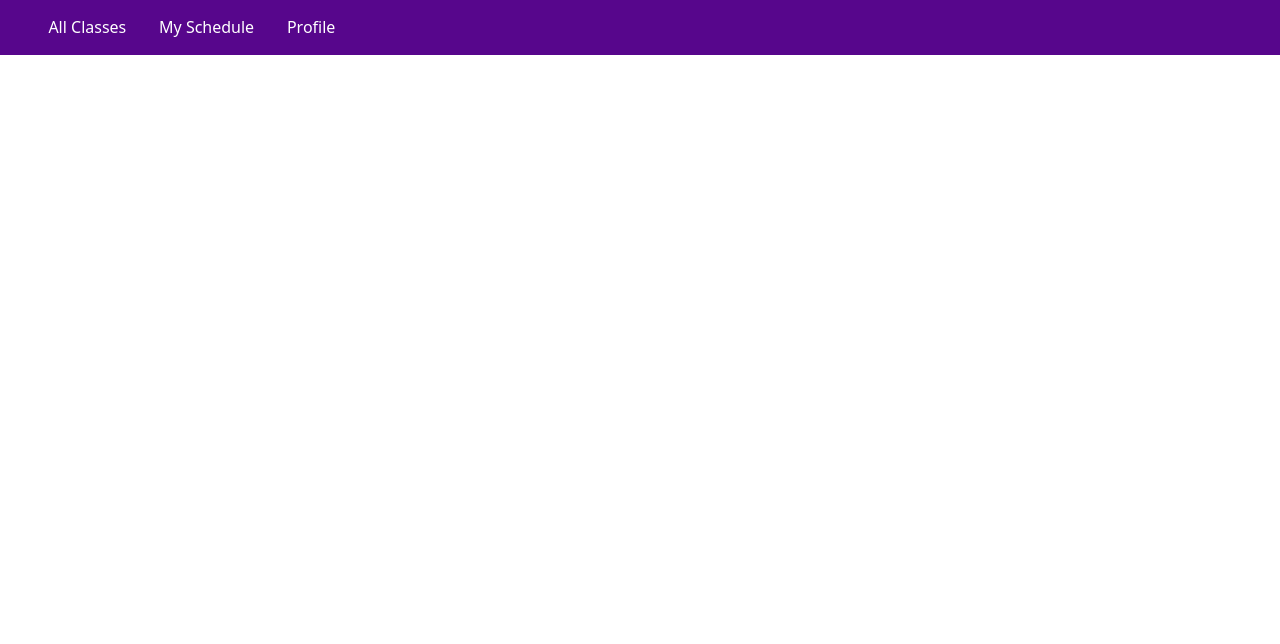
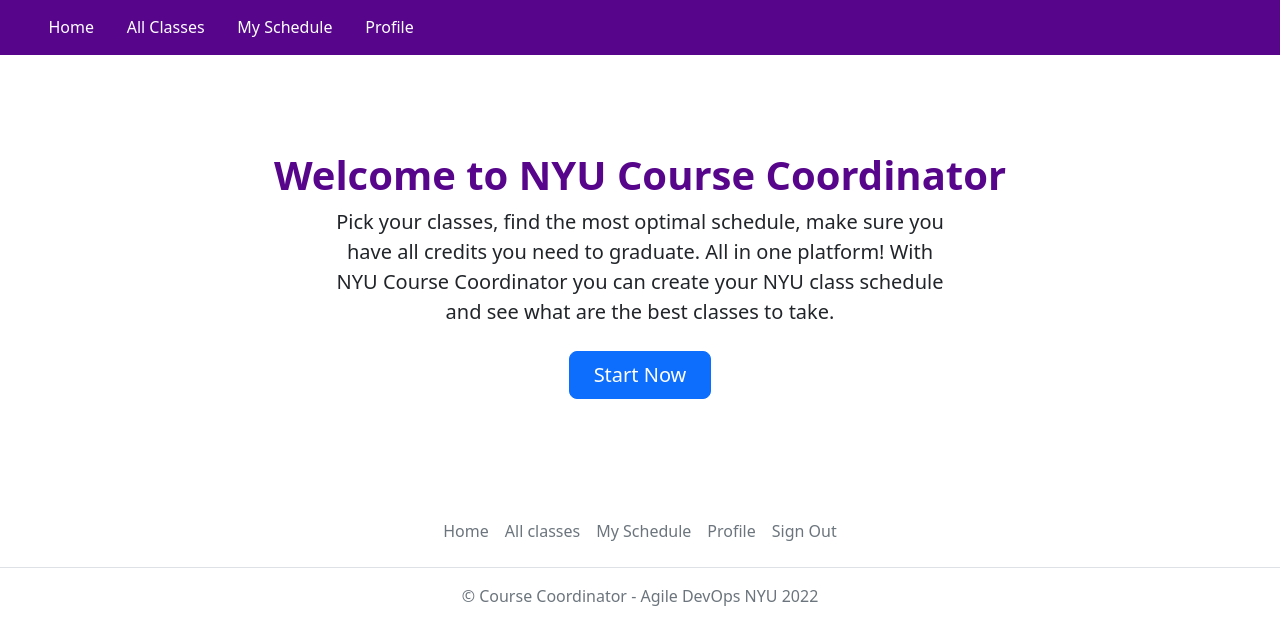
Before and after one commit to agiledev-students-fall2022/final-project-team-nyu-course-coordinator, a React (Create React App) app in the folder front-end/: page / in a window 1280 px wide. Shown: the top 644 px of the page. Built offline with nearby package versions, Linux system fonts and the light colour scheme.

Commit message:
added footer and home page

```diff
--- a/front-end/src/App.js
+++ b/front-end/src/App.js
@@ -10,12 +10,15 @@
 import Login from "./Login"
 import AllClasses from "./AllClasses";
 import MySchedule from "./MySchedule";
+import Footer from "./Components/Footer";
+import Home from "./Components/Home";
 
 const App = props => {
   return (
     <BrowserRouter>
     <Header />
       <Routes>
+        <Route path="/" element={<Home />} />
         <Route path="/Profile" element={<Profile/>} />
         <Route path="/Login" element={<Login/>} />
         <Route path="/EditCart" element={<EditCart />} />
@@ -25,6 +28,7 @@
         <Route path="/MySchedule" element={<MySchedule />} />
         <Route path="/edit-cart.js" element={<EditCart />} />
       </Routes>
+      <Footer />
     </BrowserRouter>
 
   );
--- /dev/null
+++ b/front-end/src/Components/Footer.js
@@ -0,0 +1,17 @@
+import "bootstrap/dist/css/bootstrap.min.css";
+import React from 'react';
+
+export default function Footer() {
+  return (
+      <footer className="py-3 my-4">
+        <ul className="nav justify-content-center border-bottom pb-3 mb-3">
+          <li className="nav-item"><a href="'/" className="nav-link px-2 text-muted">Home</a></li>
+          <li className="nav-item"><a href="/Allclasses" className="nav-link px-2 text-muted">All classes</a></li>
+          <li className="nav-item"><a href="/MySchedule" className="nav-link px-2 text-muted">My Schedule</a></li>
+          <li className="nav-item"><a href="/Profile" className="nav-link px-2 text-muted">Profile</a></li>
+          <li className="nav-item"><a href="/SignOut" className="nav-link px-2 text-muted">Sign Out</a></li>
+        </ul>
+        <p className="text-center text-muted">&copy; Course Coordinator - Agile DevOps NYU 2022</p>
+      </footer>
+  )
+}
--- a/front-end/src/Components/Header.js
+++ b/front-end/src/Components/Header.js
@@ -1,4 +1,3 @@
-// import logo from '../logo.svg';
 import "bootstrap/dist/css/bootstrap.min.css";
 import React from 'react';
 
@@ -8,6 +7,9 @@
       <div className="container-header">
         <div className="left-nav">
           <ul>
+            <li>
+              <a href="/">Home</a>
+            </li>
             <li>
               <a href="/AllClasses">All Classes</a>
             </li>
--- /dev/null
+++ b/front-end/src/Components/Home.js
@@ -0,0 +1,17 @@
+import "bootstrap/dist/css/bootstrap.min.css";
+import React from 'react';
+
+export default function Home() {
+  return (
+  <div className="px-4 py-5 my-5 text-center">
+      <h1 className="fw-bold">Welcome to NYU Course Coordinator</h1>
+      <div className="col-lg-6 mx-auto">
+        <p className="lead mb-4">Pick your classes, find the most optimal schedule, make sure you have all credits you need to graduate. All in one platform! With NYU Course Coordinator you can create your NYU class schedule and see what are the best classes to take.</p>
+        <div className="d-grid gap-2 d-sm-flex justify-content-sm-center">
+          <a href="/Login" type="button" className="btn btn-primary btn-lg px-4 gap-3">Start Now</a>
+        </div>
+      </div>
+    </div>
+
+  )
+}
```
